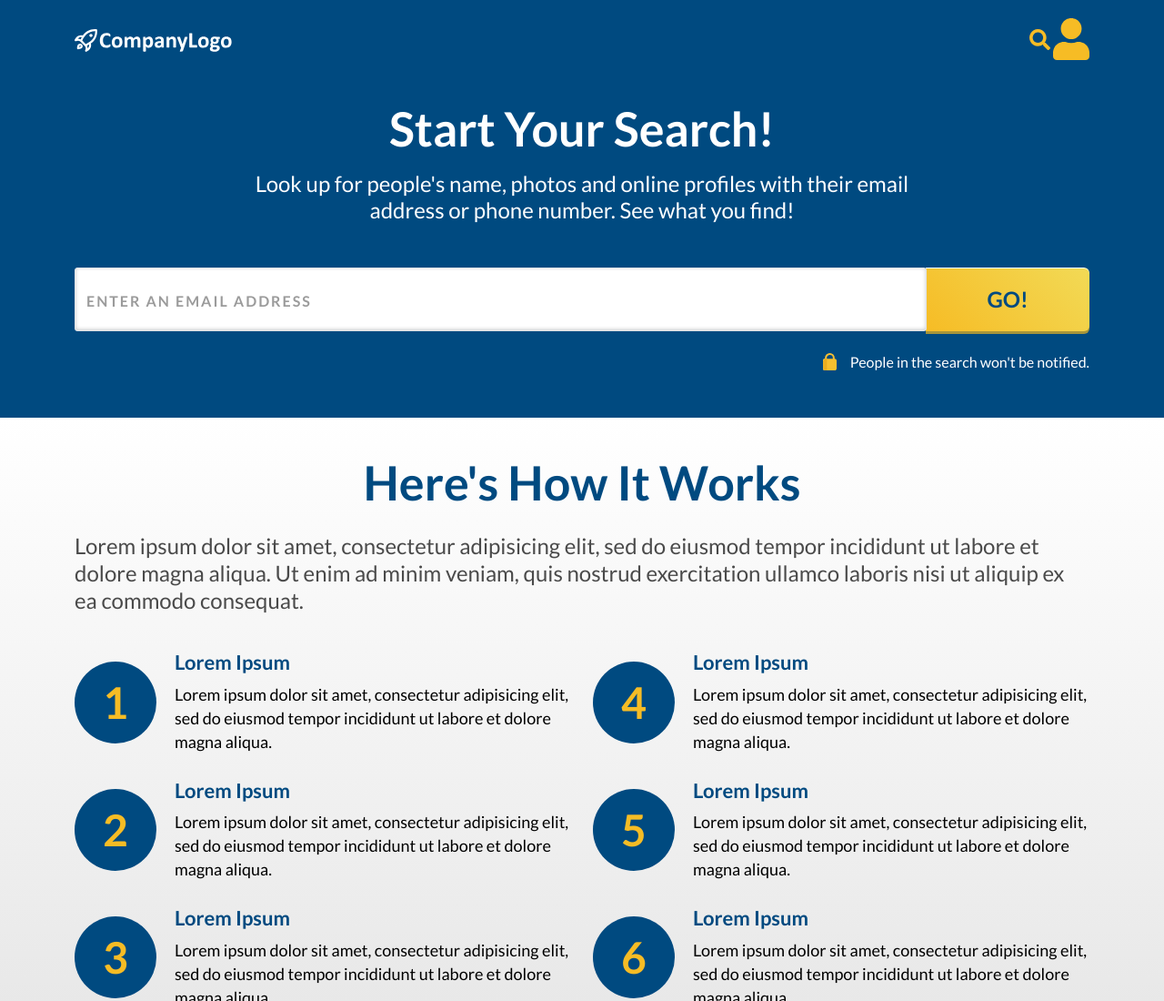
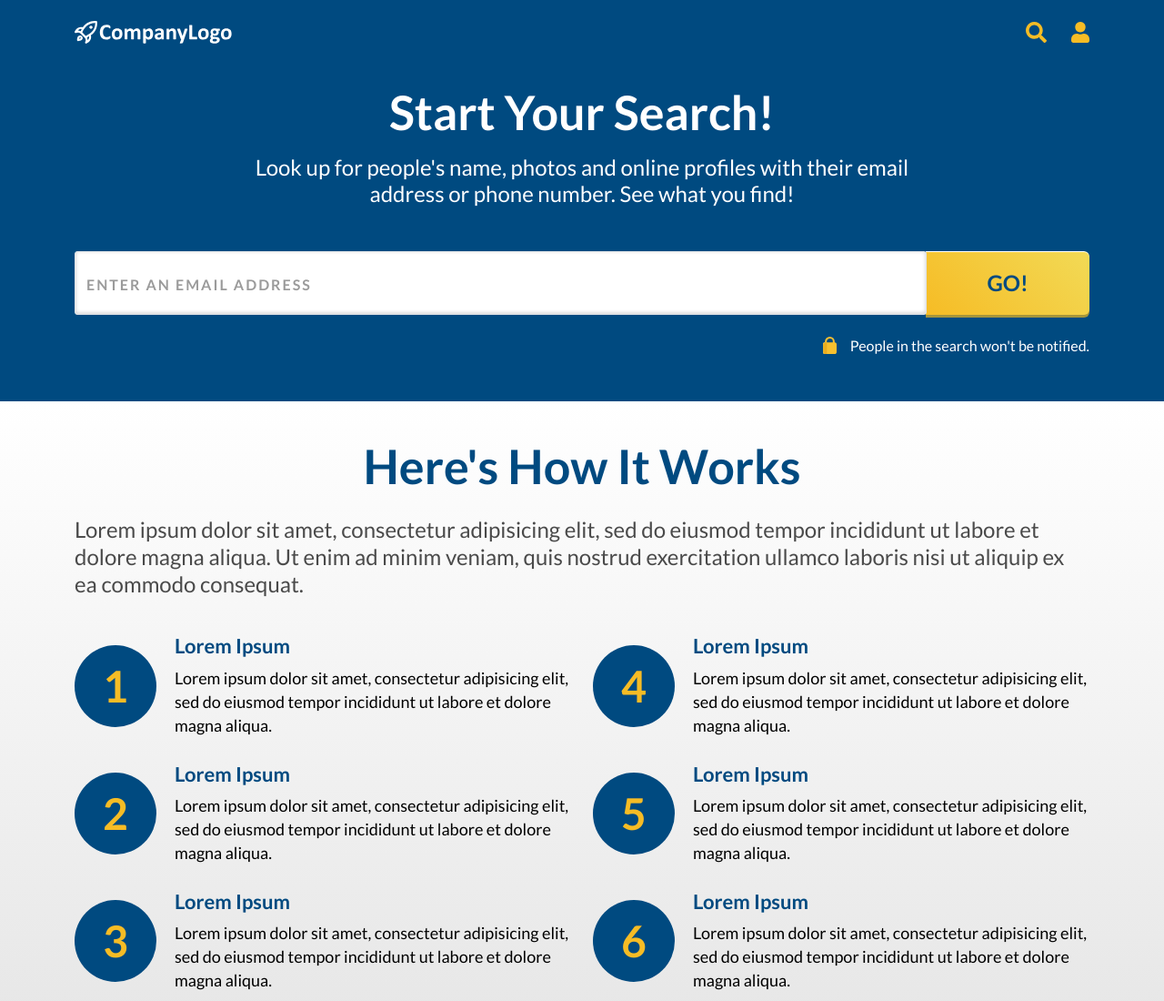
Before and after one commit to DianaG9/DianasAssessmentLTV, a website built with webpack: page src/index.html in a window 1280 px wide. Shown: the top 1100 px of the page at 91% size. Built offline with nearby package versions, Linux system fonts and the light colour scheme.

Commit message:
Fixed 3 QA person icon too large

```diff
--- a/src/index.html
+++ b/src/index.html
@@ -17,7 +17,7 @@
         </a>
         <div>
           <img src="assets/search.svg" width="23" height="23" alt="Search">
-          <img class="ml-4" src="assets/person.svg" alt="Profile">
+          <img class="ms-4" src="assets/person.svg" width="20" height="23" alt="Profile">  <!-- Added the size specifications and changed the class from ml to ms (margin start)-->
         </div>
       </div>
     </nav>
```
